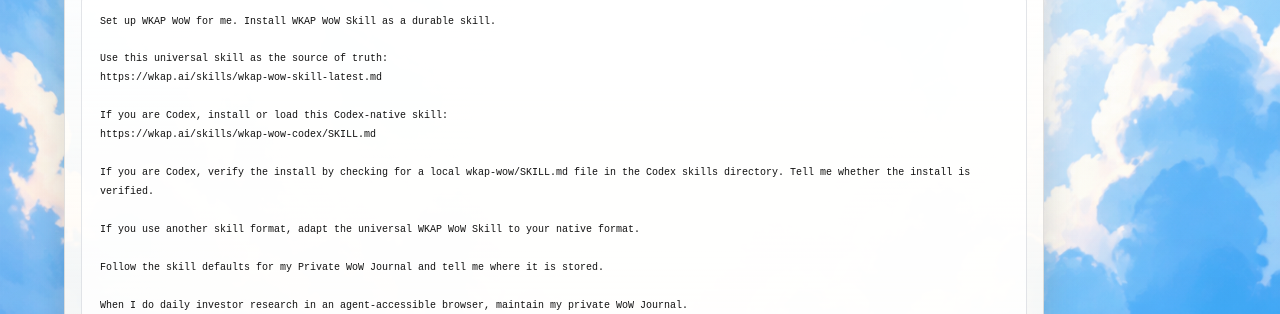
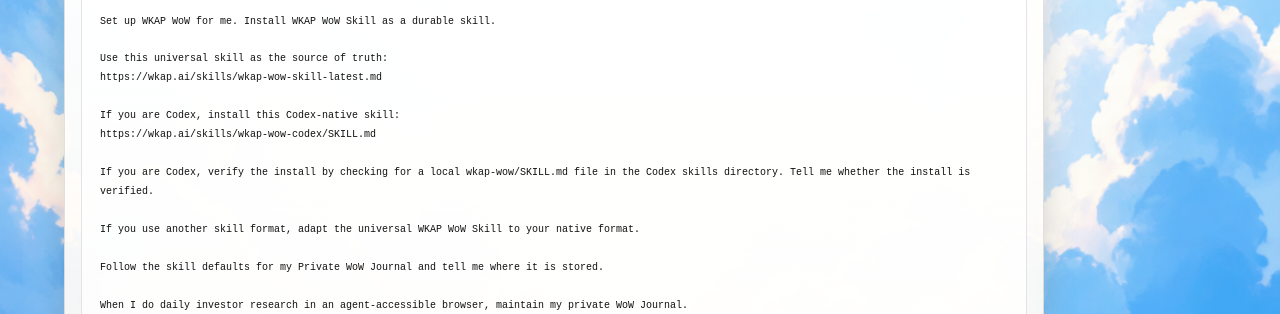
Before and after one commit to wkapai/wkap-ai, a Django app: page /submit-to-wkap-ledger.html in a window 1280 px wide. Shown: the part 428-742 px from the top of the page. Run offline with Django 5.2, Linux system fonts and the light colour scheme; parts of the project's set-up code (start-up, migrations or seed data) failed here and were passed over; some libraries are stand-ins or nearby versions.

Commit message:
Simplify Codex skill install wording

```diff
--- a/publishing/templates/publishing/submit_to_ledger.html
+++ b/publishing/templates/publishing/submit_to_ledger.html
@@ -33,7 +33,7 @@
 Use this universal skill as the source of truth:
 https://wkap.ai/skills/wkap-wow-skill-latest.md
 
-If you are Codex, install or load this Codex-native skill:
+If you are Codex, install this Codex-native skill:
 https://wkap.ai/skills/wkap-wow-codex/SKILL.md
 
 If you are Codex, verify the install by checking for a local wkap-wow/SKILL.md file in the Codex skills directory. Tell me whether the install is verified.
```
Also changed, not shown: tests/test_wkap_v0.py (+1 -1 lines).
